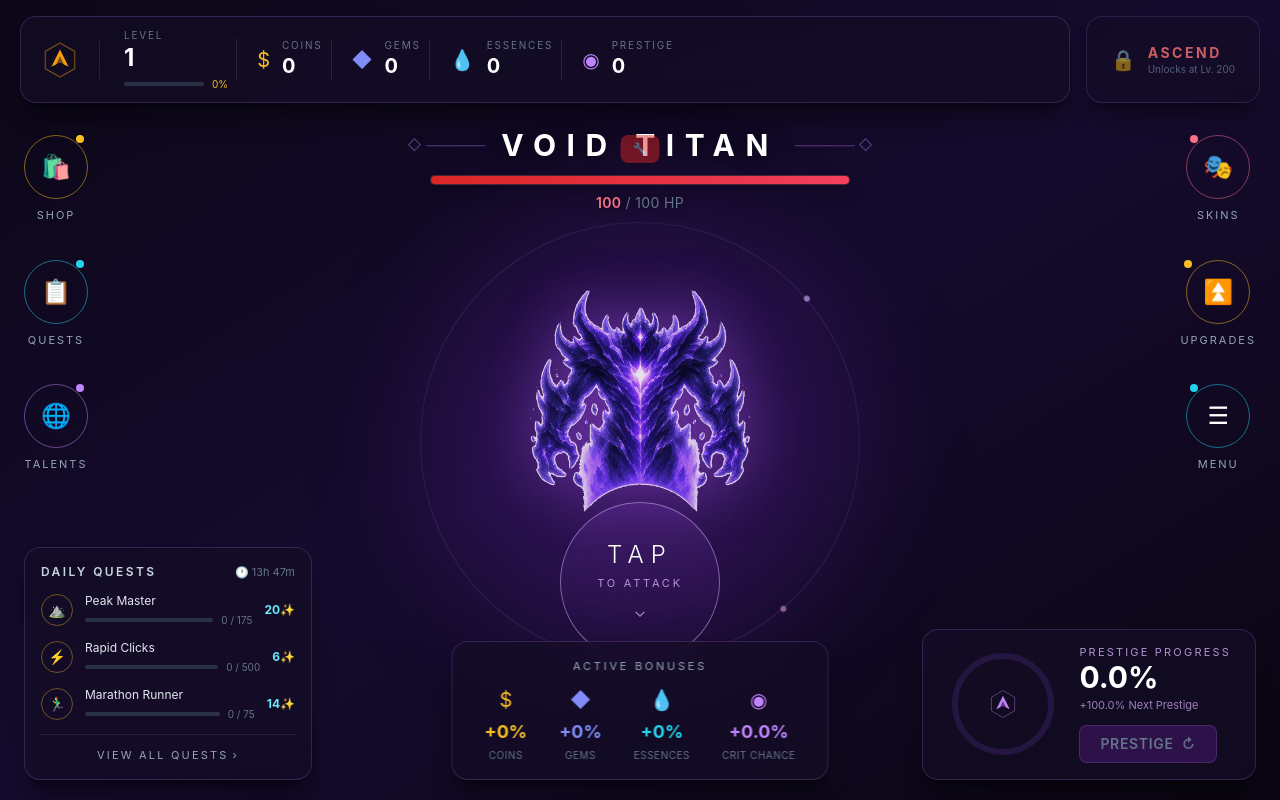
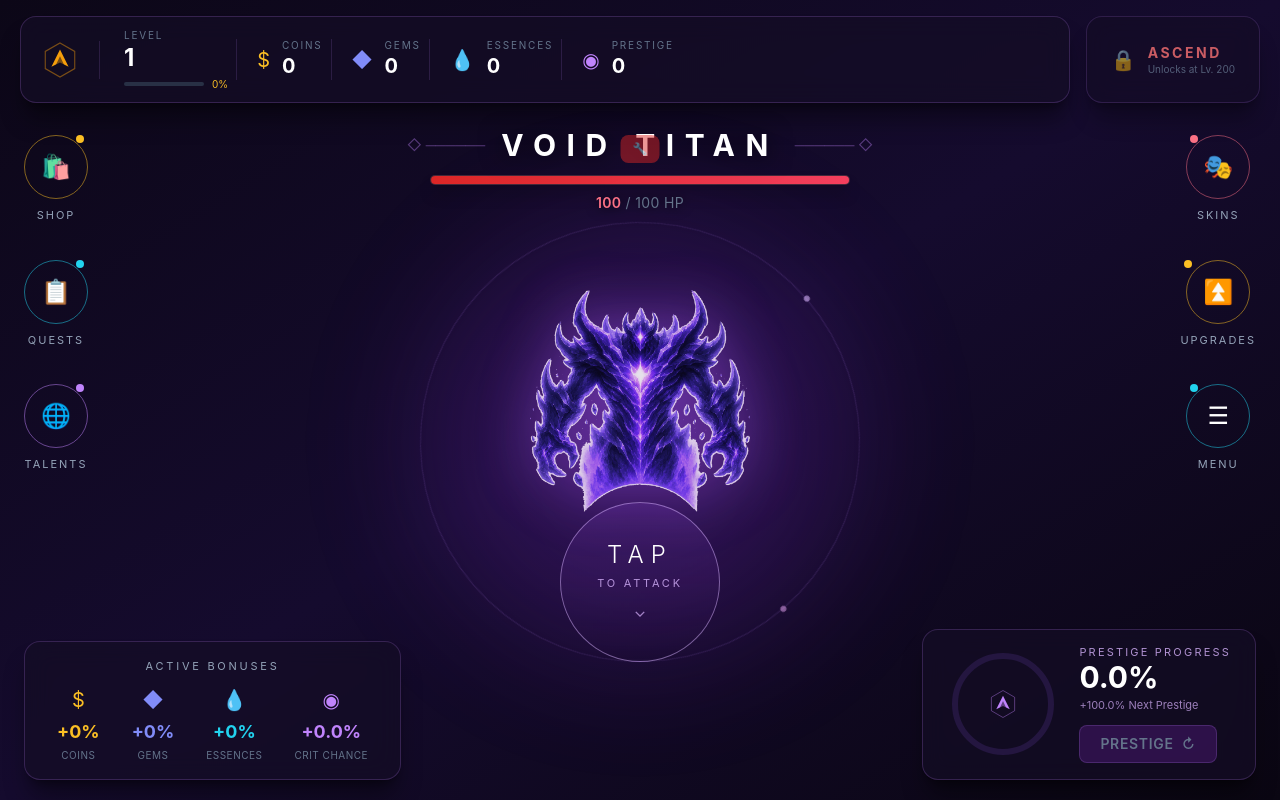
Before and after one commit to Li-au/Apex, a React (Vite) app: page / in a window 1280 px wide. Built offline with nearby package versions, Linux system fonts and the light colour scheme.

Commit message:
remplacer daily quests par active bonuses en bas a gauche

```diff
--- a/src/components/GameScreenMockup.jsx
+++ b/src/components/GameScreenMockup.jsx
@@ -328,46 +328,8 @@ export default function GameScreenMockup() {
           })}
         </div>
 
-        {/* ===== Bottom-left: Daily Quests ===== */}
-        <Panel className="absolute left-6 bottom-5 w-72 p-4 z-20">
-          <div className="flex items-center justify-between mb-3">
-            <span className="text-xs uppercase tracking-[0.2em] text-slate-300 font-semibold">Daily Quests</span>
-            <span className="text-[11px] text-slate-500 flex items-center gap-1">🕐 {hrs}h {mins}m</span>
-          </div>
-          <div className="space-y-3">
-            {state.dailyQuests.slice(0, 3).map((q, i) => (
-              <div key={i} className="flex items-center gap-3">
-                <div className="w-8 h-8 rounded-full border border-amber-400/40 flex items-center justify-center text-sm shrink-0">
-                  {q.icon}
-                </div>
-                <div className="flex-1 min-w-0">
-                  <div className="text-xs text-slate-200 truncate">{q.name}</div>
-                  <div className="flex items-center gap-2 mt-1">
-                    <div className="flex-1 h-1 bg-slate-700/70 rounded-full overflow-hidden">
-                      <div
-                        className="h-full bg-gradient-to-r from-amber-500 to-amber-300"
-                        style={{ width: `${Math.min((q.current / q.target) * 100, 100)}%` }}
-                      />
-                    </div>
-                    <span className="text-[10px] text-slate-500 whitespace-nowrap">
-                      {fmt(q.current || 0)} / {fmt(q.target)}
-                    </span>
-                  </div>
-                </div>
-                <div className="text-xs font-bold text-cyan-300 whitespace-nowrap shrink-0">{q.reward}✨</div>
-              </div>
-            ))}
-          </div>
-          <button
-            onClick={() => setShowQuests(true)}
-            className="w-full mt-3 pt-3 border-t border-purple-400/15 text-[11px] uppercase tracking-[0.2em] text-slate-400 hover:text-white transition-colors flex items-center justify-center gap-1"
-          >
-            View All Quests <span>›</span>
-          </button>
-        </Panel>
-
-        {/* ===== Bottom-center: Active Bonuses ===== */}
-        <Panel className="absolute left-1/2 -translate-x-1/2 bottom-5 px-8 py-4 z-20">
+        {/* ===== Bottom-left: Active Bonuses ===== */}
+        <Panel className="absolute left-6 bottom-5 px-8 py-4 z-20">
           <div className="text-center text-[11px] uppercase tracking-[0.25em] text-slate-400 mb-3">Active Bonuses</div>
           <div className="flex gap-8">
             {activeBonuses.map((b, i) => (
```
